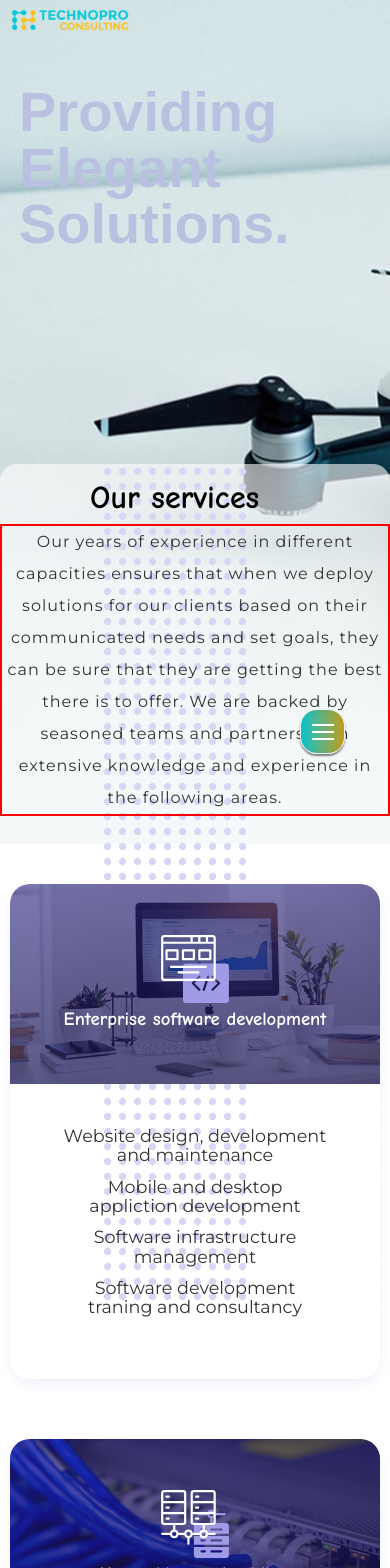
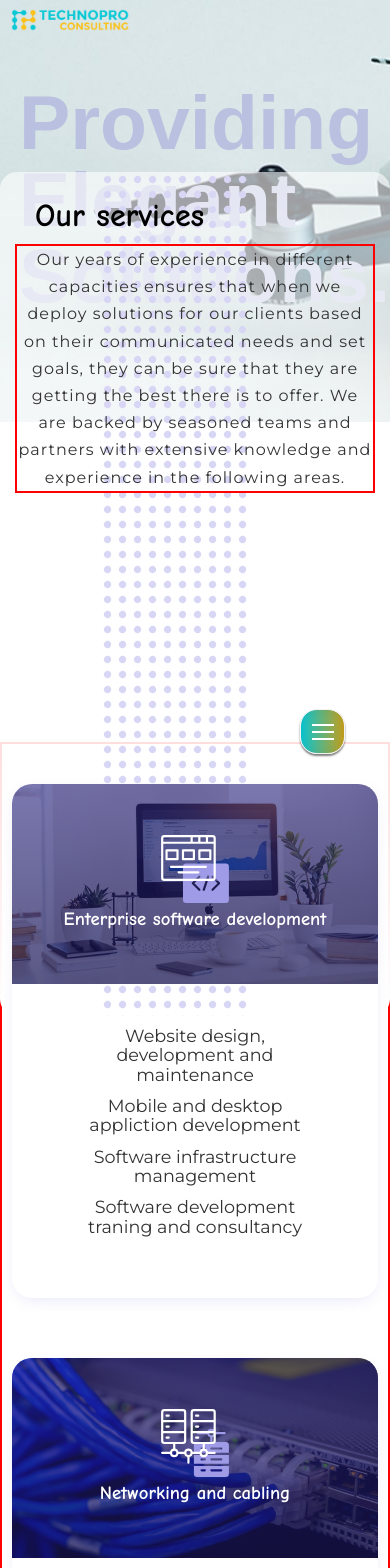
Before and after one commit to lape15/css-image-slider, a React (Create React App) app: page /services in a window 390 px wide. Shown: the top 1568 px of the page. Built offline with nearby package versions, Linux system fonts and the light colour scheme; a web font is replaced by a local one.

Commit message:
profile-section created

```diff
--- a/src/components/about/about.css
+++ b/src/components/about/about.css
@@ -529,20 +529,20 @@
 @media only screen and (max-width: 1200px) {
   .container-one {
     padding: 70px 90px 0;
+    height: 50vh;
   }
   .container-one .text {
     font-size: 6rem;
     line-height: 1.3;
   }
   .container-two {
-    width: 100%;
-
     height: auto;
-    left: 5px;
+    left: 35px;
+    right: 35px;
     padding: 10px 15px;
   }
   .container-two.slide-up {
-    transform: translateY(-950px);
+    transform: translateY(-250px);
   }
   .container-two h2 {
     font-size: 5rem;
@@ -563,21 +563,39 @@
     margin: 10px auto;
   }
   .container-three {
-    margin-bottom: 60px;
+    margin-top: 320px;
+    padding: 15px;
+    background: #fff;
     padding: 20px;
-    border: 2px solid red;
   }
   .item-one {
     width: 50%;
   }
   .item-two {
-    height: 400px;
+    height: 550px;
   }
   .item-one .content h6 {
     font-size: 1.3rem;
   }
   .item-one .content span {
     font-size: 0.9rem;
+  }
+
+  .container-five {
+    padding: 20px;
+  }
+  .message-one {
+    width: 65%;
+    padding: 15px 10px;
+  }
+  .message-one span {
+    line-height: 2;
+  }
+  .message-two {
+    width: 35%;
+  }
+  .message-two img {
+    right: 11px;
   }
 }
 @media only screen and (max-width: 768px) {
@@ -589,15 +607,15 @@
     line-height: 1.2;
   }
   .container-two {
-    width: 100%;
-
-    height: 600px;
-    left: 5px;
+    height: 630px;
+    left: 40px;
+    right: 40px;
     padding: 10px 30px;
-    background: #fff;
   }
   .container-two.slide-up {
-    transform: translateY(-650px);
+    transform: translateY(-150px);
+    background-size: 30% 105px;
+    background-position: top left;
   }
   .container-two h2 {
     font-size: 4rem;
@@ -614,10 +632,11 @@
     font-family: "Montserrat", sans-serif;
     word-wrap: break-word;
     line-break: normal;
-    width: 90%;
+    width: 80%;
     margin: 10px auto;
   }
   .container-three {
+    margin-top: 580px;
     margin-bottom: 60px;
     padding: 20px;
   }
@@ -700,16 +719,17 @@
     line-height: 1.2;
   }
   .container-two {
-    width: 100%;
-
     height: 600px;
-    left: 5px;
+    left: 35px;
     padding: 10px;
-    background: #fff;
+    right: 35px;
     height: 480px;
   }
   .container-two.slide-up {
-    transform: translateY(-350px);
+    transform: translateY(-100px);
+    background-size: 30% 95px;
+    background-repeat: no-repeat;
+    background-position: top left;
   }
   .container-two h2 {
     font-size: 3.5rem;
@@ -718,7 +738,7 @@
     font-family: "Comic Neue", cursive;
   }
   .container-two .text {
-    line-height: 1.8;
+    line-height: 1.7;
     transform: translateX(0);
     font-size: 1rem;
     font-weight: 300;
@@ -726,10 +746,11 @@
     font-family: "Montserrat", sans-serif;
     word-wrap: break-word;
     line-break: normal;
-    width: 90%;
+    width: 100%;
     margin: 10px auto;
   }
   .container-three {
+    margin-top: 520px;
     margin-bottom: 60px;
     padding: 10px;
   }
--- a/src/components/about/footer.css
+++ b/src/components/about/footer.css
@@ -115,6 +115,32 @@
   padding: 10px 5px;
   position: fixed;
 }
+
+@media only screen and (max-width: 1200px) {
+  .footer {
+    top: 100px;
+  }
+  .foot-first {
+    /* border: 4px solid purple; */
+    display: block;
+    padding: 10 15px;
+  }
+  .black {
+    margin-top: 455px;
+  }
+  .side-one,
+  .side-two {
+    width: 100%;
+  }
+  .side-one {
+    text-align: left;
+    padding: 15px 10px;
+  }
+  .side-one .word .values {
+    margin: 10px;
+    width: 100%;
+  }
+}
 @media only screen and (max-width: 768px) {
   .footer {
     top: 100px;
--- a/src/components/services-page/services.css
+++ b/src/components/services-page/services.css
@@ -7,6 +7,7 @@
   color: var(--main-color);
   height: 100vh;
   z-index: 40;
+  width: 100%;
   /* position: relative; */
 }
 
@@ -208,10 +209,68 @@
   font-size: 1.1rem;
   line-height: 1.1;
 }
+
+@media only screen and (max-width: 1200px) {
+  .service-one {
+    padding: 70px 90px 0;
+    height: 50vh;
+  }
+  .service-one .text {
+    font-size: 6rem;
+    line-height: 1.3;
+  }
+  .service-two {
+    height: auto;
+    left: 35px;
+    right: 35px;
+    padding: 10px 15px;
+  }
+  .service-two.slide-up {
+    transform: translateY(-250px);
+  }
+  .service-two h2 {
+    font-size: 5rem;
+    margin-top: 15px;
+    margin-left: 20px;
+    font-family: "Comic Neue", cursive;
+  }
+  .service-two .text {
+    line-height: 1.7;
+    transform: translateX(0);
+    font-size: 1.7rem;
+    font-weight: 300;
+    color: #333;
+    font-family: "Montserrat", sans-serif;
+    word-wrap: break-word;
+    line-break: normal;
+    width: 65%;
+    margin: 10px auto;
+  }
+  .services-main {
+    /* min-height: 100vh; */
+  }
+
+  .services-container {
+    padding: 20px 15px;
+    margin-top: 320px;
+    border: 2px solid red;
+  }
+  ._service {
+    color: white;
+    flex: 0 0 400px;
+    max-width: 400px;
+    margin: 30px;
+    border-radius: 20px;
+    overflow: hidden;
+    box-shadow: 0 5px 15px -5px rgba(160, 155, 231, 0.3);
+    justify-content: flex-start;
+  }
+}
 @media only screen and (max-width: 512px) {
   .service-one {
     padding: 10px;
   }
+
   .service-two {
     height: 100vh;
     right: 0;
```
